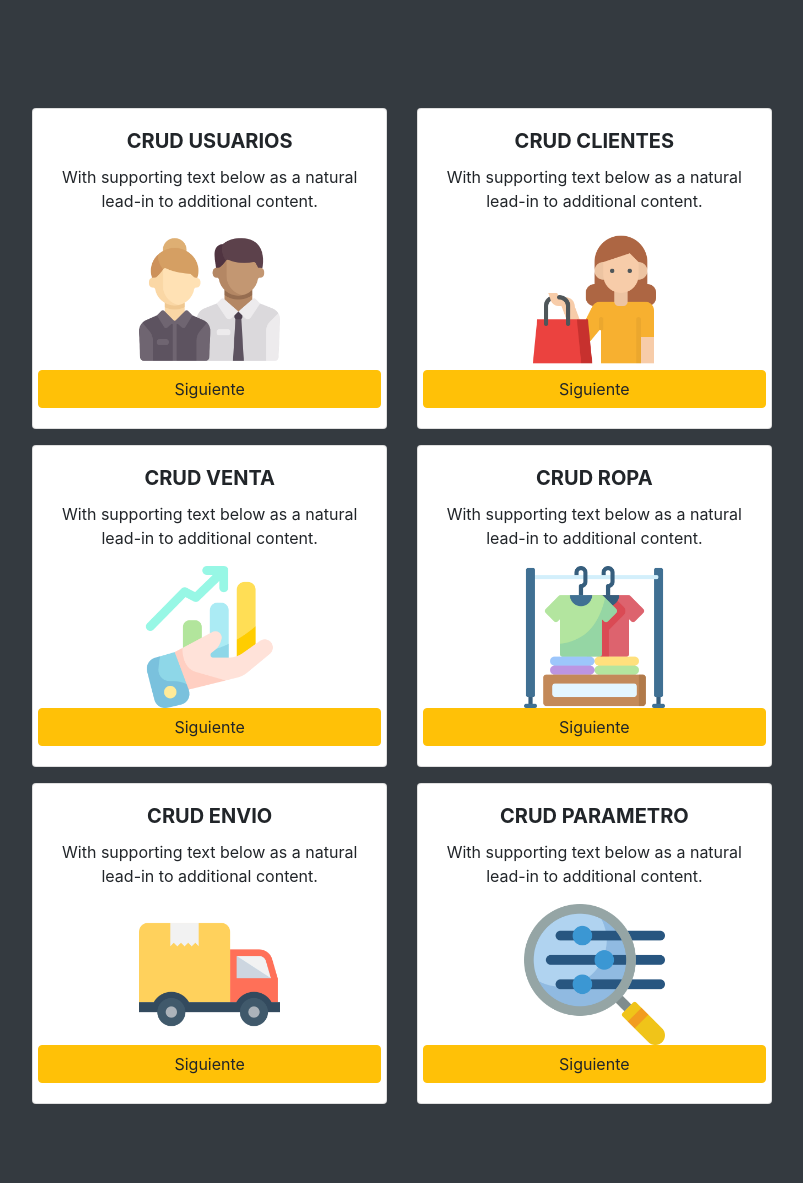
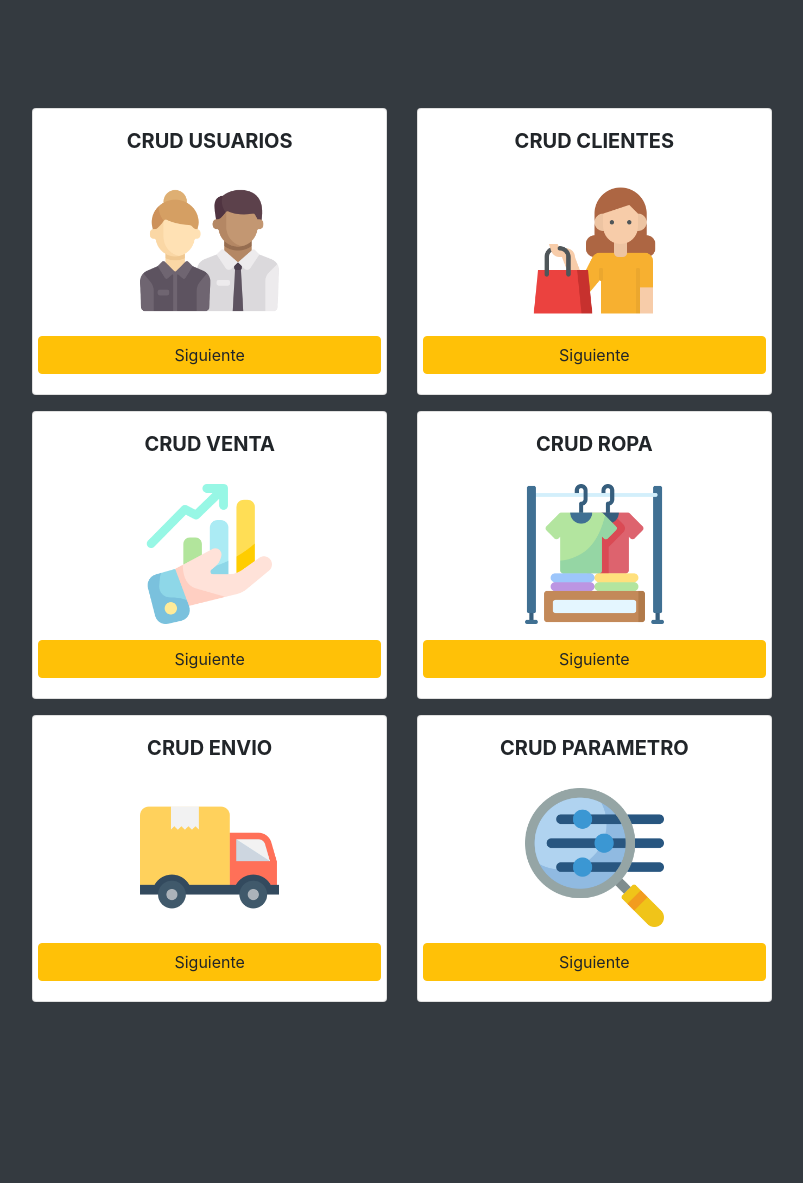
Before and after one commit to CeonSl/crud-dao-comercio, a PHP site: page /crud-dao-comercio/ in a window 1280 px wide. Shown: the part 80-1263 px from the top of the page, without its empty margins (238-1041 px from the left). Run offline with PHP 8.4, Linux system fonts and the light colour scheme; data that the repository does not hold is empty.

Commit message:
Detalles

```diff
--- a/model/cliente/dao/DaoCliente.php
+++ b/model/cliente/dao/DaoCliente.php
@@ -16,7 +16,7 @@ class DaoCliente
       $sql = "SELECT c.id, nombres, apellidos, np.descripcion, direccion, telefono, correo, c.estado FROM cliente c
       JOIN persona p ON c.idPersona = p.id
       JOIN nivel_parametro np ON p.idGenero = np.id
-      WHERE c.id=?, c.estado='Activo';";
+      WHERE c.id=?;";
       $tabla = $this->base->prepare($sql);
       $tabla->bindParam(1, $cliente);
       $tabla->execute();
--- a/model/nivel_parametro/dao/DaoNParametro.php
+++ b/model/nivel_parametro/dao/DaoNParametro.php
@@ -20,7 +20,7 @@ class DaoNParametro
       $resultado = $tabla->fetch(PDO::FETCH_OBJ);
     } else {
       // Varios registros
-      $sql = "SELECT * FROM nivel_parametro ORDER BY 2,3 ";
+      $sql = "SELECT * FROM nivel_parametro ORDER BY id";
       $tabla = $this->base->query($sql);
       $tabla->execute();
       $resultado = $tabla->fetchAll(PDO::FETCH_OBJ);
--- a/view/index.php
+++ b/view/index.php
@@ -1,13 +1,12 @@
 <body class="bg-dark">
-  <div class="container p-2 text-center" >
+  <div class="container p-2 text-center">
     <div class="row justify-content-center">
       <div class="col-sm-4">
         <div class="card">
           <div class="card-body">
             <h5 class="card-title text-center font-weight-bold">CRUD USUARIOS</h5>
-            <p class="card-text">With supporting text below as a natural lead-in to additional content.</p>
             <div class="row">
-              <img class="col-md-6 offset-md-3" src="view/img/usuario.png" width="300px" alt="">
+              <img class="col-md-6 offset-md-3 p-3" src="view/img/usuario.png" width="300px" alt="">
               <a href="<?php echo SERVERURL ?>inicio/usuario" class="btn btn-warning ">Siguiente</a>
             </div>
 
@@ -19,10 +18,8 @@
         <div class="card">
           <div class="card-body">
             <h5 class="card-title text-center font-weight-bold">CRUD CLIENTES</h5>
-            <p class="card-text">With supporting text below as a natural lead-in to additional content.</p>
-
             <div class="row">
-              <img class="col-md-6 offset-md-3" src="view/img/cliente.png" width="300px" alt="">
+              <img class="col-md-6 offset-md-3 p-3" src="view/img/cliente.png" width="300px" alt="">
               <a href="<?php echo SERVERURL ?>inicio/cliente" class="btn btn-warning ">Siguiente</a>
             </div>
           </div>
@@ -36,22 +33,20 @@
         <div class="card">
           <div class="card-body">
             <h5 class="card-title text-center font-weight-bold">CRUD VENTA</h5>
-            <p class="card-text">With supporting text below as a natural lead-in to additional content.</p>
             <div class="row">
-            <img class="col-md-6 offset-md-3" src="view/img/ventas.png" width="200px" alt="">
-            <a href="<?php echo SERVERURL ?>inicio/venta" class="btn btn-warning ">Siguiente</a>
+              <img class="col-md-6 offset-md-3 p-3" src="view/img/ventas.png" width="200px" alt="">
+              <a href="<?php echo SERVERURL ?>inicio/venta" class="btn btn-warning ">Siguiente</a>
             </div>
           </div>
         </div>
       </div>
       <div class="col-sm-4">
         <div class="card">
-          <div class="card-body">
+          <div class="card-body ">
             <h5 class="card-title text-center font-weight-bold">CRUD ROPA</h5>
-            <p class="card-text">With supporting text below as a natural lead-in to additional content.</p>
             <div class="row">
-            <img class="col-md-6 offset-md-3" src="view/img/ropa.png" width="200px" alt="">
-            <a href="<?php echo SERVERURL ?>inicio/ropa" class="btn btn-warning ">Siguiente</a>
+              <img class="col-md-6 offset-md-3 p-3" src="view/img/ropa.png" width="200px" alt="">
+              <a href="<?php echo SERVERURL ?>inicio/ropa" class="btn btn-warning ">Siguiente</a>
             </div>
 
           </div>
@@ -65,10 +60,9 @@
         <div class="card">
           <div class="card-body">
             <h5 class="card-title text-center font-weight-bold">CRUD ENVIO</h5>
-            <p class="card-text">With supporting text below as a natural lead-in to additional content.</p>
             <div class="row">
-            <img class="col-md-6 offset-md-3" src="view/img/envio.png" width="200px" alt="">
-            <a href="<?php echo SERVERURL ?>inicio/envio" class="btn btn-warning ">Siguiente</a>
+              <img class="col-md-6 offset-md-3 p-3" src="view/img/envio.png" width="200px" alt="">
+              <a href="<?php echo SERVERURL ?>inicio/envio" class="btn btn-warning ">Siguiente</a>
             </div>
           </div>
         </div>
@@ -77,10 +71,9 @@
         <div class="card">
           <div class="card-body">
             <h5 class="card-title text-center font-weight-bold">CRUD PARAMETRO</h5>
-            <p class="card-text">With supporting text below as a natural lead-in to additional content.</p>
             <div class="row">
-            <img class="col-md-6 offset-md-3" src="view/img/parametro.png" width="200px" alt="">
-            <a href="<?php echo SERVERURL ?>inicio/nParametro" class="btn btn-warning ">Siguiente</a>
+              <img class="col-md-6 offset-md-3 p-3" src="view/img/parametro.png" width="200px" alt="">
+              <a href="<?php echo SERVERURL ?>inicio/nParametro" class="btn btn-warning ">Siguiente</a>
             </div>
 
           </div>
```
